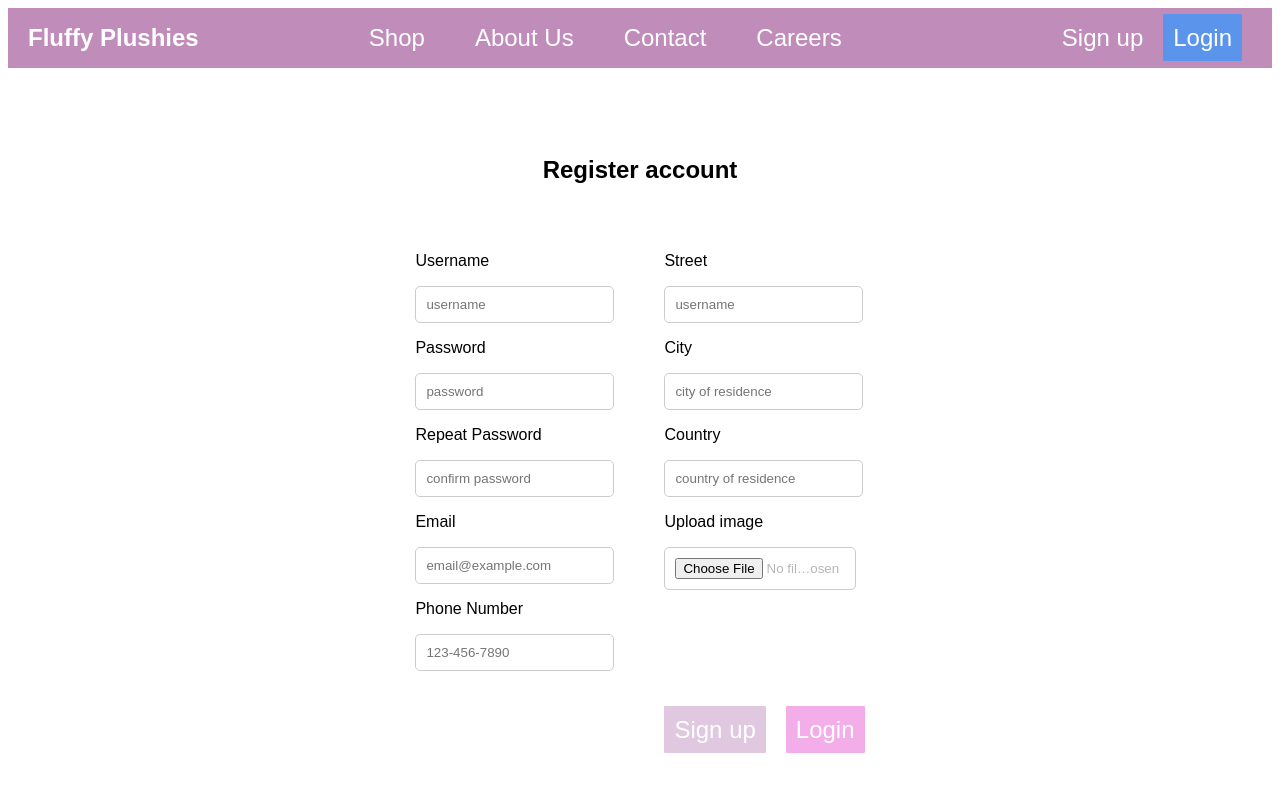
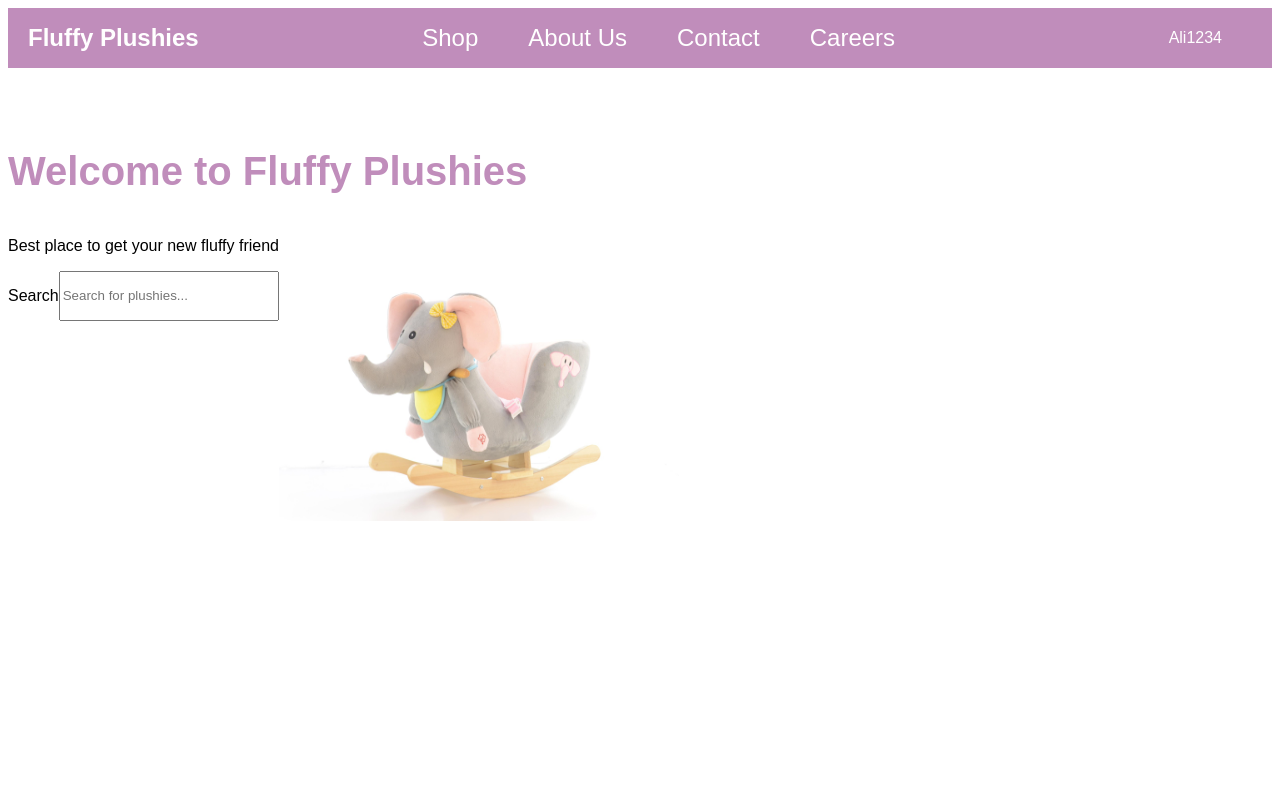
Before and after one commit to WebSecDetectives/fluffy-plushies-webshop-frontend, an Angular app: page / in a window 1280 px wide. Before the commit this address led to /create. Shown: the top 792 px of the page. Built offline with nearby package versions, Linux system fonts and the light colour scheme.

Commit message:
building home page

```diff
--- /dev/null
+++ b/src/app/home/home.css
@@ -0,0 +1,140 @@
+.d-flex{
+  display: flex;
+}
+
+.d-flex-column{
+  flex-direction: column;
+}
+
+.d-flex-row{
+  flex-direction: row;
+}
+
+.d-flex-center{
+  justify-content: center;
+  align-items: center;
+}
+
+.d-flex-justify-center{
+  justify-content: center;
+}
+
+.d-flex-align-center{
+  align-items: center;
+}
+
+.d-flex-align-top{
+  align-items: flex-start;
+}
+
+.d-flex-space-between{
+  justify-content: space-between;
+}
+
+.d-flex-space-around{
+  justify-content: space-around;
+}
+
+.text-bold{
+  font-weight: bold;
+}
+
+.text-color-white{
+  color: white;
+}
+
+.nav{
+  background-color: #C08DBB;
+}
+
+h3, h1{
+  font-family: Arial, Helvetica, sans-serif;
+  font-size: x-large;
+}
+
+.padding-right-10{
+  padding-right: 10px;
+}
+
+.margin-right-10{
+  margin-right: 10px;
+}
+
+.margin-right-20{
+  margin-right: 20px;
+}
+
+.margin-left-10{
+  margin-left: 10px;
+}
+
+.margin-left-20{
+  margin-left: 20px;
+}
+
+.margin-right-50{
+  margin-right: 50px;
+}
+
+a{
+  text-decoration: none;
+  color: #000;
+  font-family: Arial, Helvetica, sans-serif;
+  font-size: x-large;
+  color: white;
+}
+
+.login-button-anchor{
+  text-decoration: none;
+  background-color: #5B94EB;
+  padding: 10px;
+  border-radius: 1px;
+  font-family: Arial, Helvetica, sans-serif;
+  font-size: x-large;
+}
+
+.input-field{
+  color: rgb(182, 182, 182);
+  padding: 10px;
+  border-radius: 5px;
+  border: 1px solid #ccc;
+  font-family: Arial, Helvetica, sans-serif;
+}
+
+.w-200{
+  width: 200px;
+}
+
+.width-75{
+  width: 75%;
+}
+
+.very-bold{
+  font-weight: 800;
+}
+
+.text-size-2-5-rem{
+  font-size: 2.5rem;
+}
+
+.text-color-purple{
+  color: #C08DBB;
+}
+
+.home-img-top{
+  width: 400px;
+  height: 300px;
+}
+
+.width-100{
+  width: 100%;
+}
+
+.display-inline-block{
+  display: inline-block;
+}
+
+p{
+  font-family: Arial, Helvetica, sans-serif;
+  font-size: medium;
+}
--- /dev/null
+++ b/src/app/home/home.html
@@ -0,0 +1,50 @@
+<div>
+  <div class="nav d-flex flex-column d-flex-space-between d-flex-align-center">
+
+    <div class="margin-left-20">
+      <h1 class="text-bold text-color-white">Fluffy Plushies</h1>
+    </div>
+    <div>
+      <a class="margin-right-50" href="">Shop</a>
+      <a class="margin-right-50" href="">About Us</a>
+      <a class="margin-right-50" href="">Contact</a>
+      <a class="margin-right-50" href="">Careers</a>
+    </div>
+    <div class="margin-right-10 d-flex d-flex-align-center">
+      <p class="margin-right-20 text-color-white">Ali1234</p>
+      <img src="/favicon.ico" alt="" class="profile-image margin-right-20">
+    </div>
+  </div>
+
+<br><br><br>
+
+<div class="width-100 d-flex  d-flex-column">
+  <div class="">
+  <div >
+    <h1 class="very-bold text-color-purple text-size-2-5-rem">Welcome to Fluffy Plushies</h1>
+  </div>
+
+<div class="width-75 d-flex">
+
+  <div>
+    <p>Best place to get
+your new fluffy
+friend</p>
+
+<div class="d-flex d-flex-space-between">
+  <p>Search</p>
+  <input type="text" class="width-100" placeholder="Search for plushies...">
+</div>
+  </div>
+
+  <div>
+    <img class="home-img-top" src="toy-805814_1920.jpg" alt="">
+  </div>
+
+</div>
+  </div>
+</div>
+
+
+  <footer></footer>
+</div>
```
Also changed, not shown: src/app/app.routes.ts (+6 -2 lines), src/app/home/home.ts (added, +11 -0 lines), public/toy-805814_1920.jpg (added), 1 other file (tests, documents, lock files or other folders).
